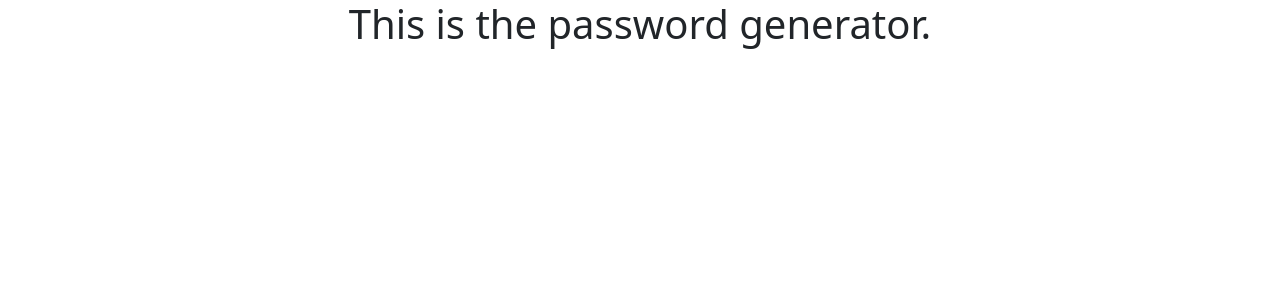
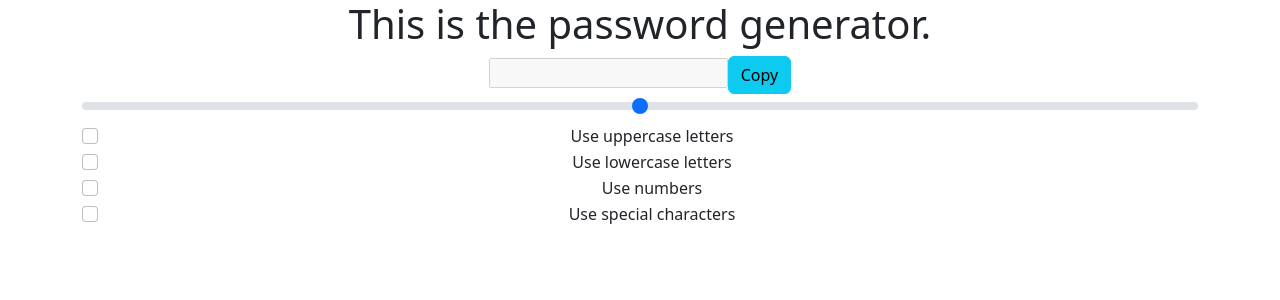
Before and after one commit to butterybagels/password-generator, a React (Create React App) app: page / in a window 1280 px wide. Shown: the top 300 px of the page. Built offline with nearby package versions, Linux system fonts and the light colour scheme.

Commit message:
Removed Create-React-App boilerplate

```diff
--- a/src/App.js
+++ b/src/App.js
@@ -1,9 +1,12 @@
 import './App.css';
+import PasswordGeneratorContainerComponent
+    from "./components/PasswordGeneratorContainerComponent/PasswordGeneratorContainerComponent";
 
 function App() {
   return (
     <div className="App">
-      <h1>This is the password generator.</h1>
+        <h1>This is the password generator.</h1>
+        <PasswordGeneratorContainerComponent />
     </div>
   );
 }
--- /dev/null
+++ b/src/components/PasswordGeneratorContainerComponent/PasswordGeneratorContainerComponent.js
@@ -0,0 +1,46 @@
+import {useState} from "react";
+
+export default function PasswordGeneratorContainerComponent() {
+
+    const [generatedPassword, setGeneratedPassword] = useState("")
+    function handleGenerate() {
+        console.log('Generating...')
+    }
+
+    return (
+        <div className="container">
+            <form>
+                <input type="text" value={generatedPassword} onChange={handleGenerate} disabled={true}/>
+                <button className="btn btn-info">Copy</button><br />
+                <input className="form-range" type="range" min="4" max="20" step="1" defaultValue="12"/>
+
+                <div className="form-check">
+                    <label className="form-check-label" htmlFor="use-uppercase">Use uppercase letters</label>
+                    <input className="form-check-input" type="checkbox" id="use-uppercase"/>
+                </div>
+
+                <div className="form-check">
+                    <label className="form-check-label" htmlFor="use-lowercase">Use lowercase letters</label>
+                    <input className="form-check-input" type="checkbox" id="use-lowercase"/>
+                </div>
+
+                <div className="form-check">
+                    <label className="form-check-label" htmlFor="use-numbers">Use numbers</label>
+                    <input className="form-check-input" type="checkbox" id="use-numbers"/>
+                </div>
+
+                <div className="form-check">
+                    <label className="form-check-label" htmlFor="use-special-characters">Use special characters</label>
+                    <input className="form-check-input" type="checkbox" id="use-special-characters"/>
+                </div>
+
+                {/*<label>Use lowercase letters</label>*/}
+                {/*<input type="checkbox"/><br/>*/}
+                {/*<label>Use numbers</label>*/}
+                {/*<input type="checkbox"/><br/>*/}
+                {/*<label>Use special characters</label>*/}
+                {/*<input type="checkbox"/>*/}
+            </form>
+        </div>
+    )
+}
```
